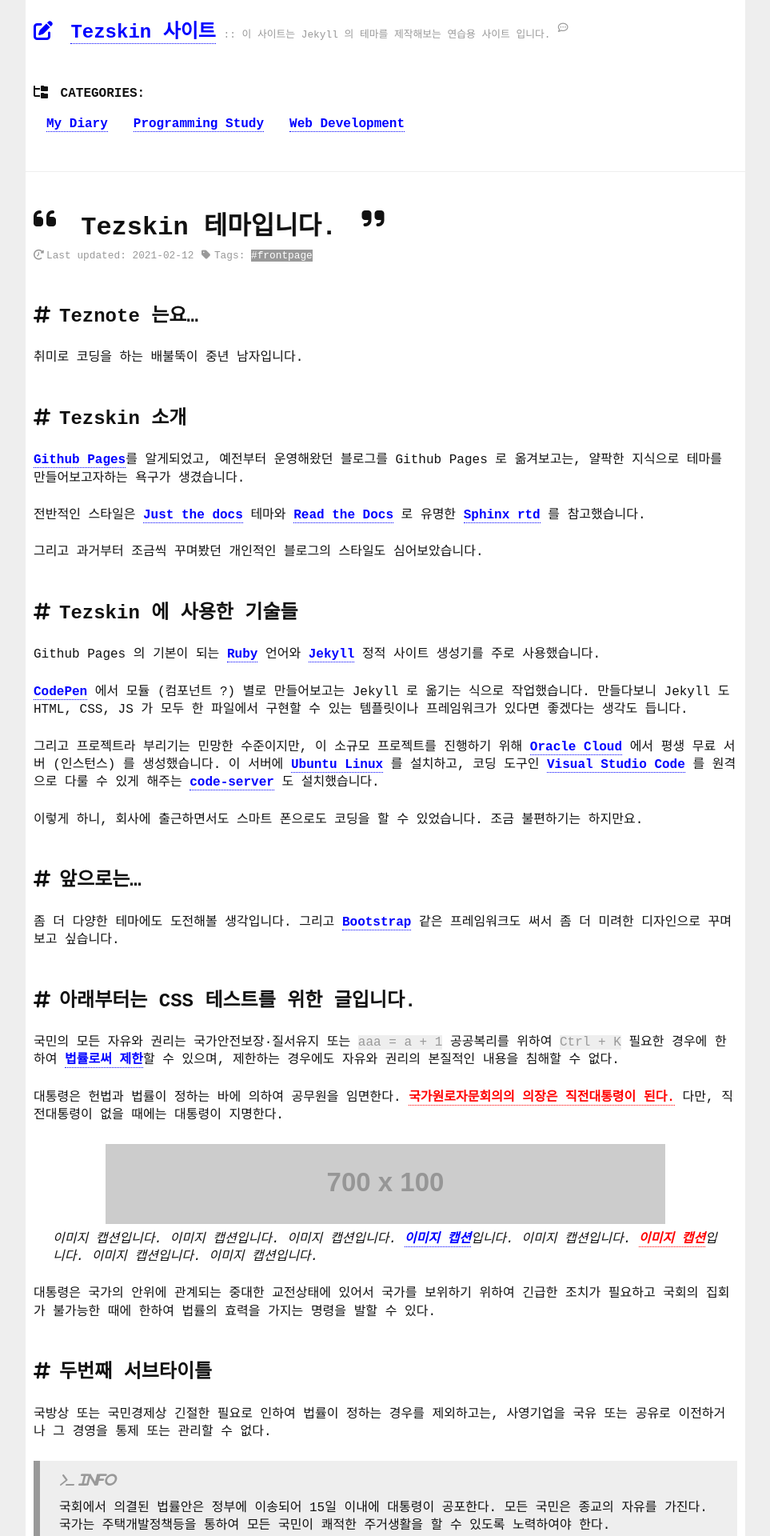
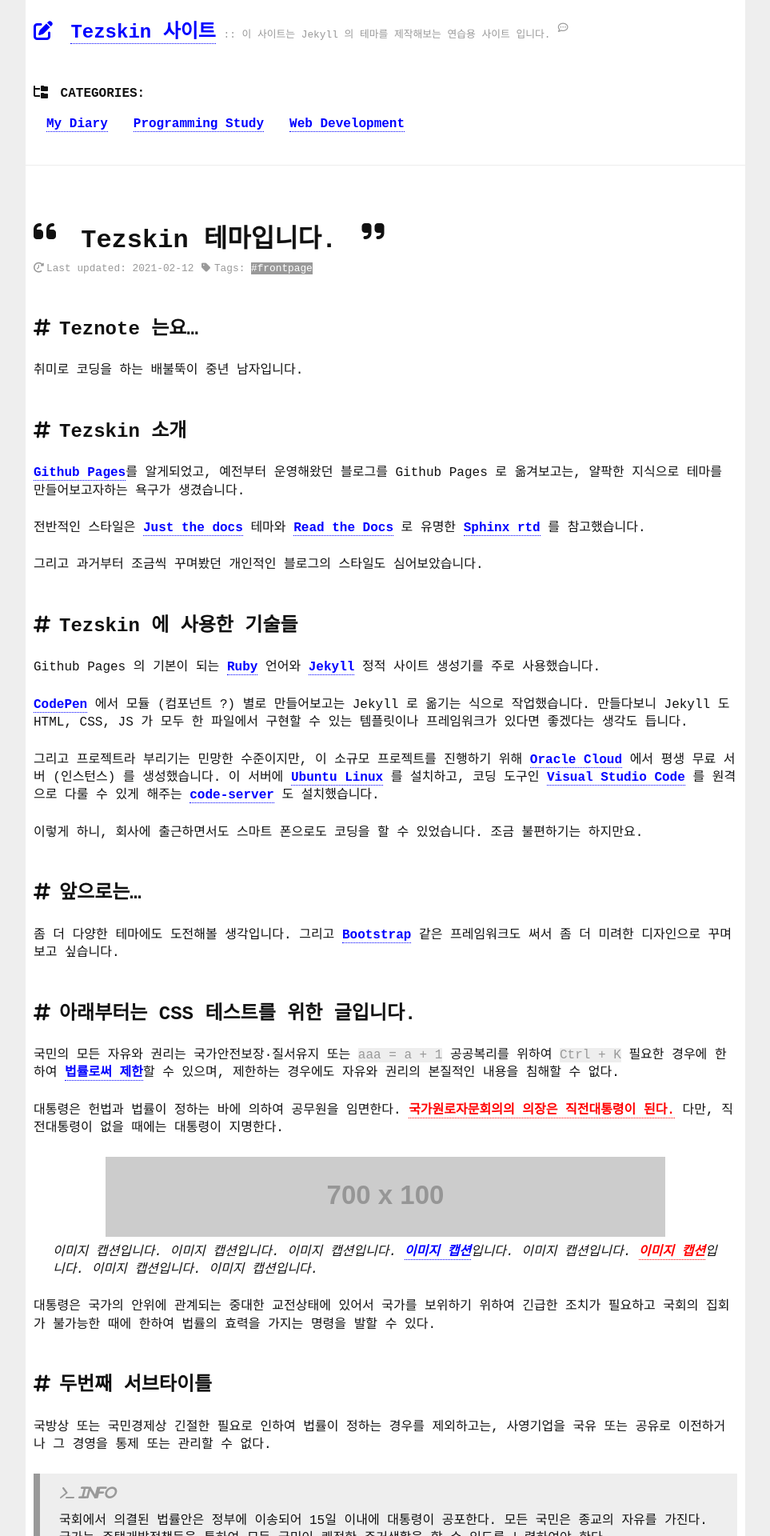
Before and after one commit to teznote/tezskin, a Jekyll site: the page built from index.md, in a window 1280 px wide. Shown: the top 1920 px of the page at 80% size, without its empty margins (158-1121 px from the left). Built offline with Jekyll 4.4.1, drawn with Linux system fonts in a browser that asks for light colours; nearby versions of some CDN libraries; some web fonts are replaced; a style sheet for code colours, icons or effects is not loaded.

Commit message:
Update style.scss

```diff
--- a/assets/style.scss
+++ b/assets/style.scss
@@ -83,11 +83,9 @@ img, svg {
     background-color: #{$layout-bg-color};
     min-height: 100%;
     .area-header, .area-nav, .area-main, .area-footer {
-        margin: 3rem 0;
-        padding: 0 10px;
+        padding: 1.5rem 10px;
     }
     .area-header {
-        margin-top: 1.5rem;
         .site-title {
             font-size: 1.5rem;
             display: inline-block;
@@ -115,9 +113,7 @@ img, svg {
         }
     }
     .area-nav {
-        margin: 3rem 0;
         .nav-title {
-            margin: 3rem 0 1rem 0;
             font-weight: 700;
             &:before {
                 content: "\f802";
@@ -144,7 +140,6 @@ img, svg {
     }
     .area-main {
         border-top: 1px solid #{$body-bg-color};
-        margin: 3rem 0;
         .page-title, .page-main, .page-desc, .page-ad, .page-reply {
             margin: 3rem 0;
         }
@@ -263,7 +258,6 @@ img, svg {
     }
     .area-footer {
         border-top: 1px solid #{$body-bg-color};
-        margin-bottom: 1.5rem;
         .site-footer {
             text-align: center;
         }
```
